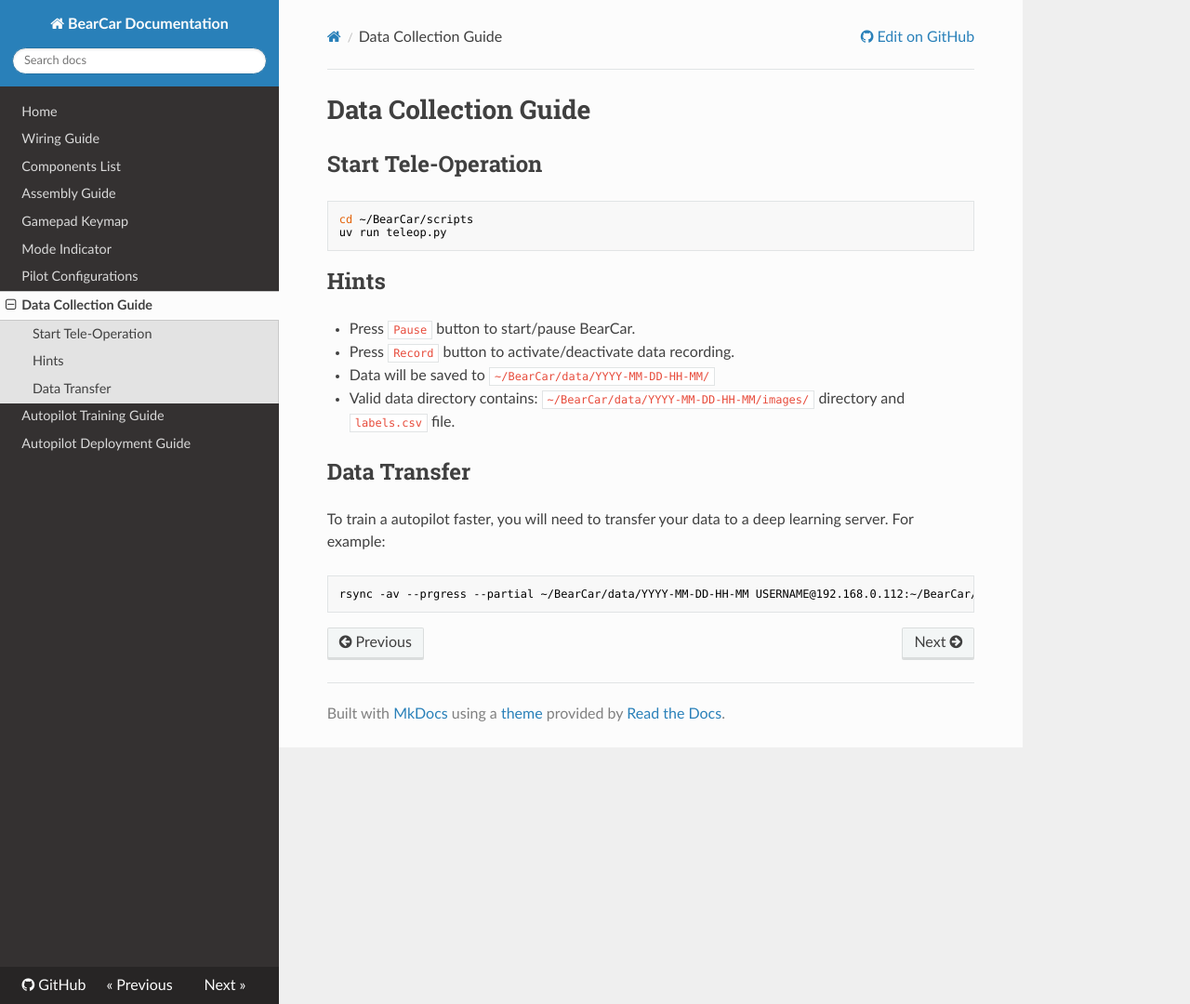
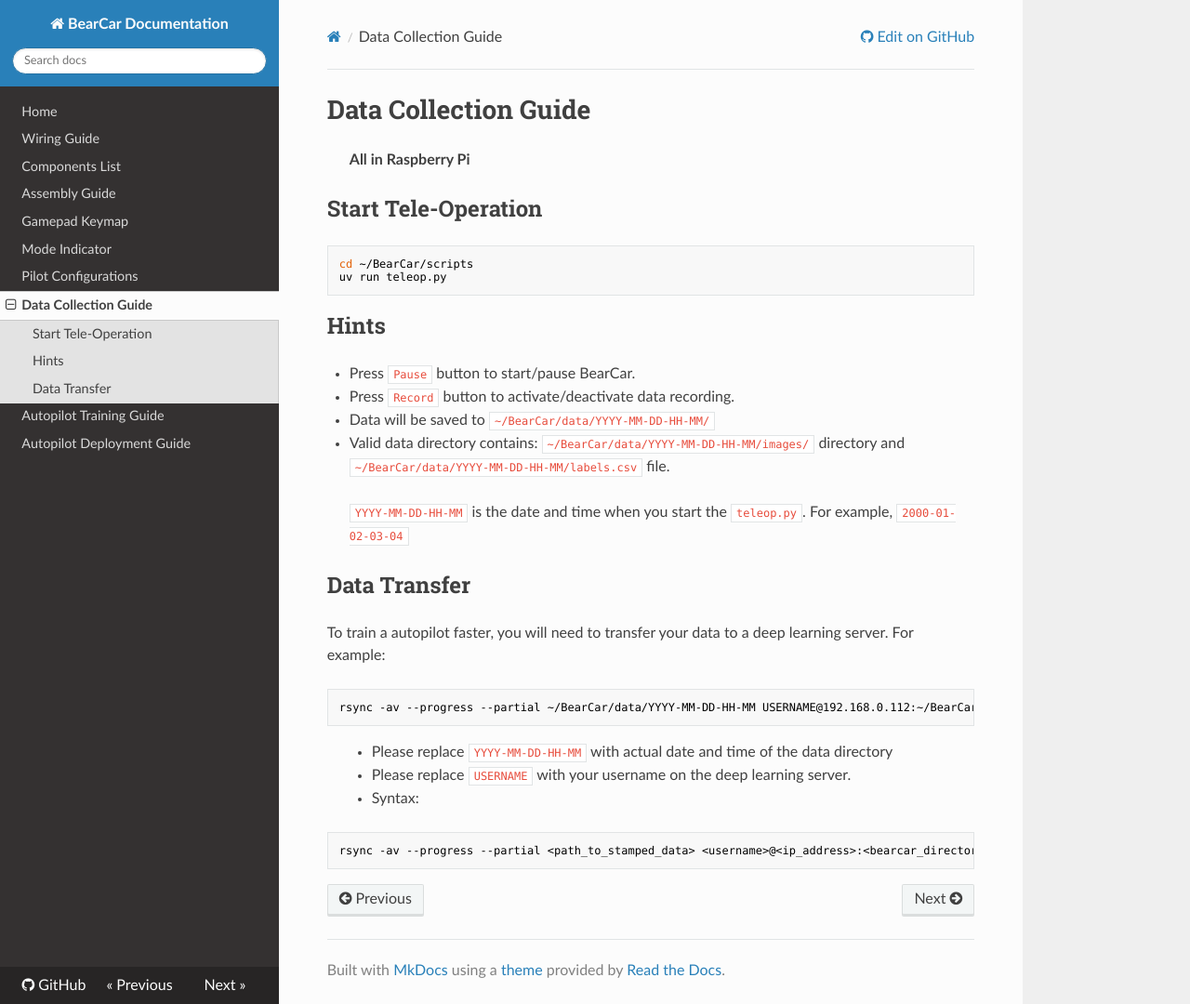
Before and after one commit to UCAEngineeringPhysics/bearcar_docs, an MkDocs documentation site: the page built from docs/data.md, in a window 1280 px wide and 1080 px high. Shown: the whole window at 93% size. Built offline with MkDocs 1.6.1, drawn with Linux system fonts in a browser that asks for light colours; nearby versions of some CDN libraries.

Commit message:
update data collection page
fix typo in example command

````diff
--- a/docs/data.md
+++ b/docs/data.md
@@ -1,4 +1,6 @@
 # Data Collection Guide
+
+> __All in Raspberry Pi__
 
 ## Start Tele-Operation
 
@@ -12,7 +14,10 @@ uv run teleop.py
 - Press `Pause` button to start/pause BearCar.
 - Press `Record` button to activate/deactivate data recording.
 - Data will be saved to `~/BearCar/data/YYYY-MM-DD-HH-MM/`
-- Valid data directory contains: `~/BearCar/data/YYYY-MM-DD-HH-MM/images/` directory and `labels.csv` file.
+- Valid data directory contains: `~/BearCar/data/YYYY-MM-DD-HH-MM/images/` directory and `~/BearCar/data/YYYY-MM-DD-HH-MM/labels.csv` file.
+
+> `YYYY-MM-DD-HH-MM` is the date and time when you start the `teleop.py`.
+> For example, `2000-01-02-03-04`
 
 ## Data Transfer
 
@@ -20,5 +25,12 @@ To train a autopilot faster, you will need to transfer your data to a deep learn
 For example:
 
 ```bash
-rsync -av --prgress --partial ~/BearCar/data/YYYY-MM-DD-HH-MM USERNAME@192.168.0.112:~/BearCar/data/
+rsync -av --progress --partial ~/BearCar/data/YYYY-MM-DD-HH-MM USERNAME@192.168.0.112:~/BearCar/data/
 ```
+
+> - Please replace `YYYY-MM-DD-HH-MM` with actual date and time of the data directory
+> - Please replace `USERNAME` with your username on the deep learning server.
+> - Syntax:
+```bash
+rsync -av --progress --partial <path_to_stamped_data> <username>@<ip_address>:<bearcar_directory>/data/
+```
````
